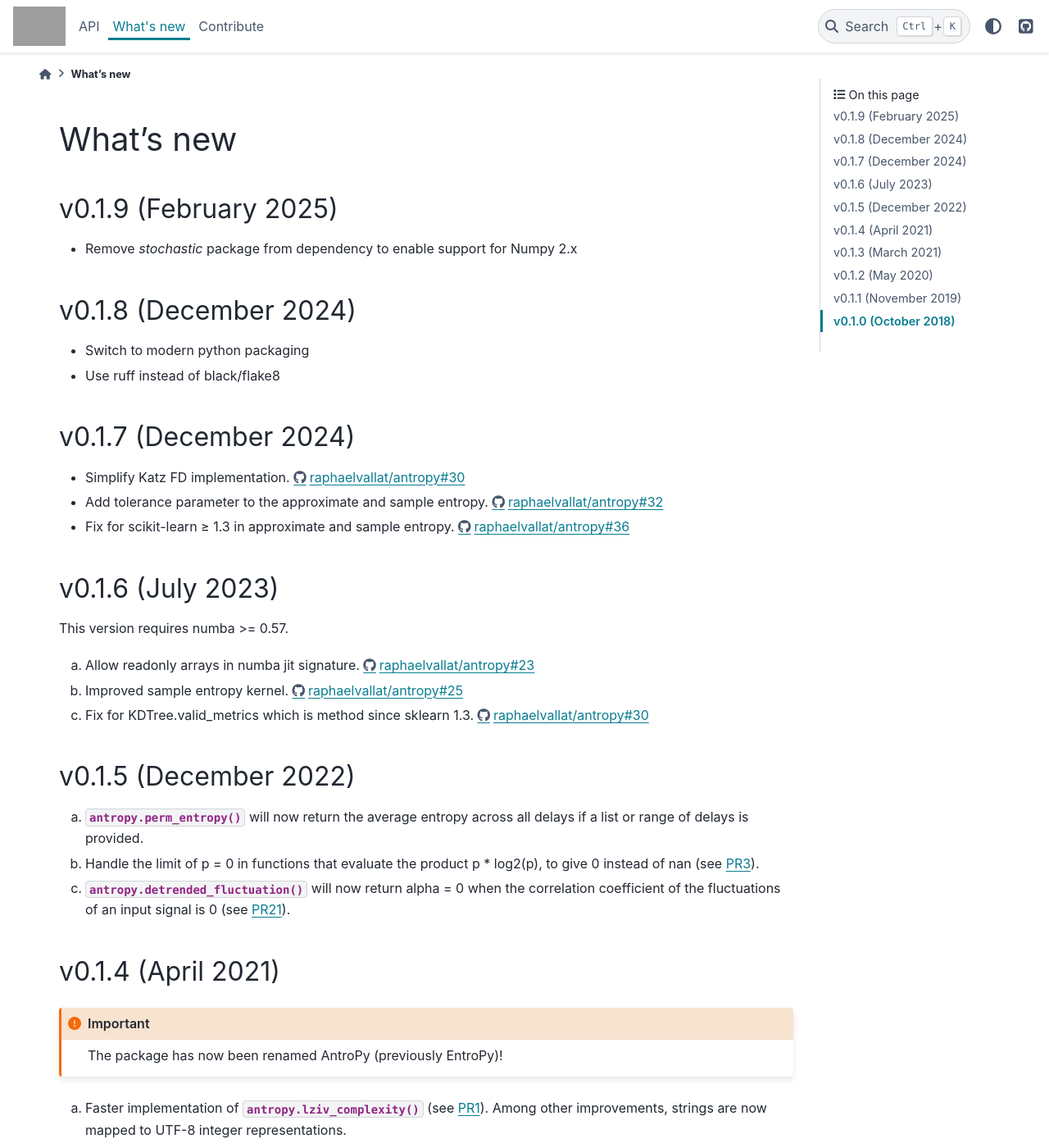
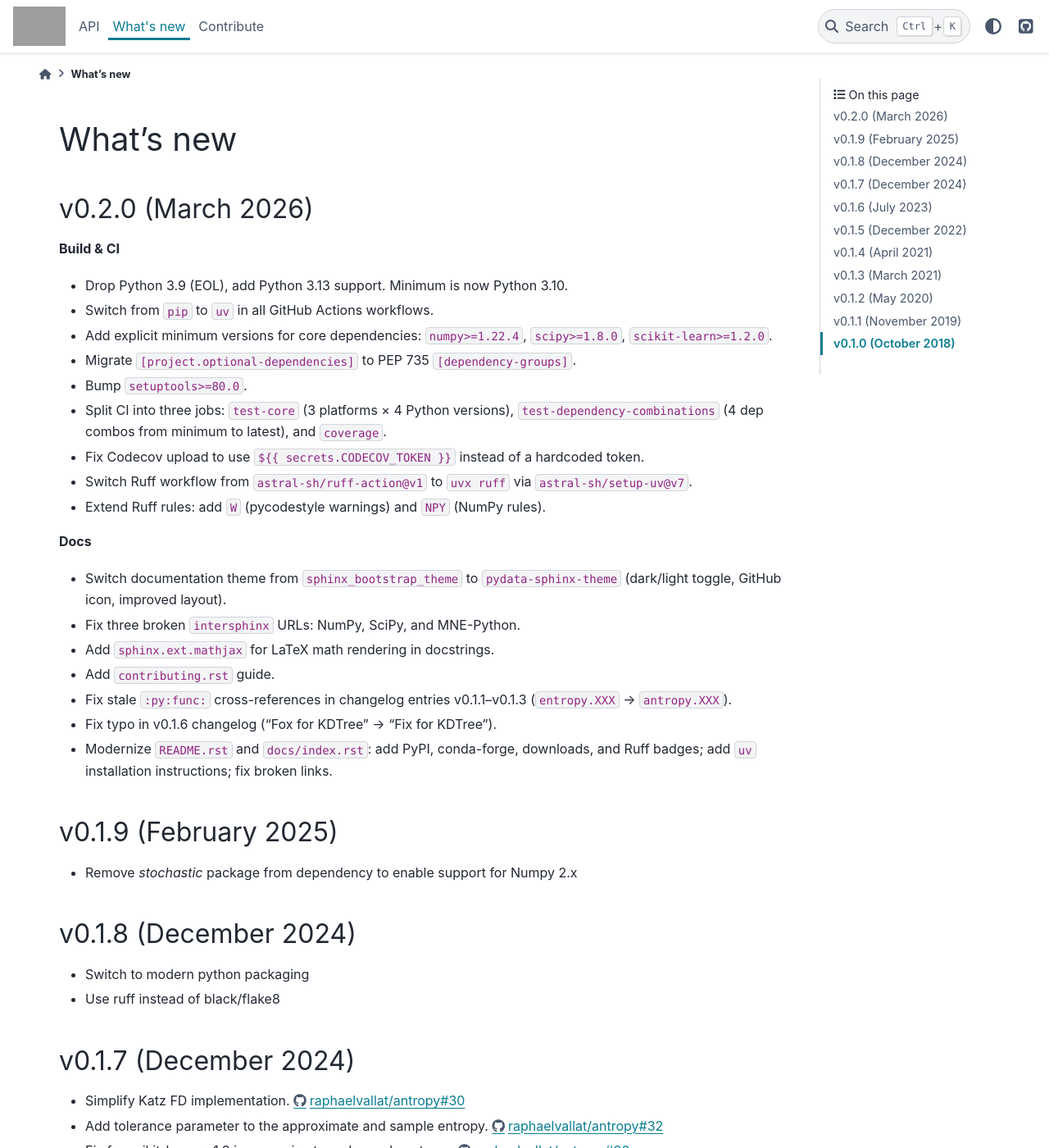
Before and after one commit to raphaelvallat/antropy, a Sphinx documentation site: the page built from docs/changelog.rst, in a window 1280 px wide and 1400 px high. Shown: the whole window at 82% size. Built offline with Sphinx 7.4.7 and the PyData theme 0.15.4, drawn with Linux system fonts in a browser that asks for light colours; grey boxes are pictures that could not be loaded.

Commit message:
Bump version to 0.2.0 and add changelog
Co-Authored-By: Claude Sonnet 4.6 <noreply@anthropic.com>

```diff
--- a/docs/changelog.rst
+++ b/docs/changelog.rst
@@ -2,6 +2,31 @@
 
 What's new
 ##########
+
+v0.2.0 (March 2026)
+--------------------
+
+**Build & CI**
+
+- Drop Python 3.9 (EOL), add Python 3.13 support. Minimum is now Python 3.10.
+- Switch from ``pip`` to ``uv`` in all GitHub Actions workflows.
+- Add explicit minimum versions for core dependencies: ``numpy>=1.22.4``, ``scipy>=1.8.0``, ``scikit-learn>=1.2.0``.
+- Migrate ``[project.optional-dependencies]`` to PEP 735 ``[dependency-groups]``.
+- Bump ``setuptools>=80.0``.
+- Split CI into three jobs: ``test-core`` (3 platforms × 4 Python versions), ``test-dependency-combinations`` (4 dep combos from minimum to latest), and ``coverage``.
+- Fix Codecov upload to use ``${{ secrets.CODECOV_TOKEN }}`` instead of a hardcoded token.
+- Switch Ruff workflow from ``astral-sh/ruff-action@v1`` to ``uvx ruff`` via ``astral-sh/setup-uv@v7``.
+- Extend Ruff rules: add ``W`` (pycodestyle warnings) and ``NPY`` (NumPy rules).
+
+**Docs**
+
+- Switch documentation theme from ``sphinx_bootstrap_theme`` to ``pydata-sphinx-theme`` (dark/light toggle, GitHub icon, improved layout).
+- Fix three broken ``intersphinx`` URLs: NumPy, SciPy, and MNE-Python.
+- Add ``sphinx.ext.mathjax`` for LaTeX math rendering in docstrings.
+- Add ``contributing.rst`` guide.
+- Fix stale ``:py:func:`` cross-references in changelog entries v0.1.1–v0.1.3 (``entropy.XXX`` → ``antropy.XXX``).
+- Fix typo in v0.1.6 changelog ("Fox for KDTree" → "Fix for KDTree").
+- Modernize ``README.rst`` and ``docs/index.rst``: add PyPI, conda-forge, downloads, and Ruff badges; add ``uv`` installation instructions; fix broken links.
 
 v0.1.9 (February 2025)
 ----------------------
--- a/src/antropy/__init__.py
+++ b/src/antropy/__init__.py
@@ -3,4 +3,4 @@ from .entropy import *
 from .fractal import *
 from .utils import *
 
-__version__ = "0.1.9"
+__version__ = "0.2.0"
```
